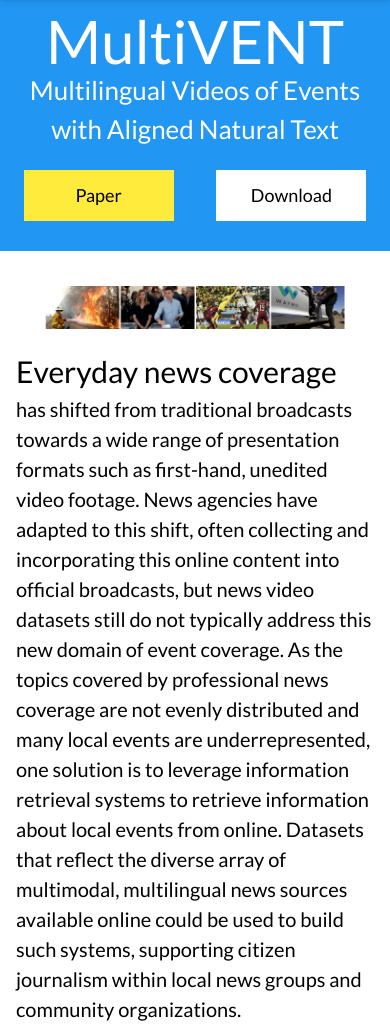
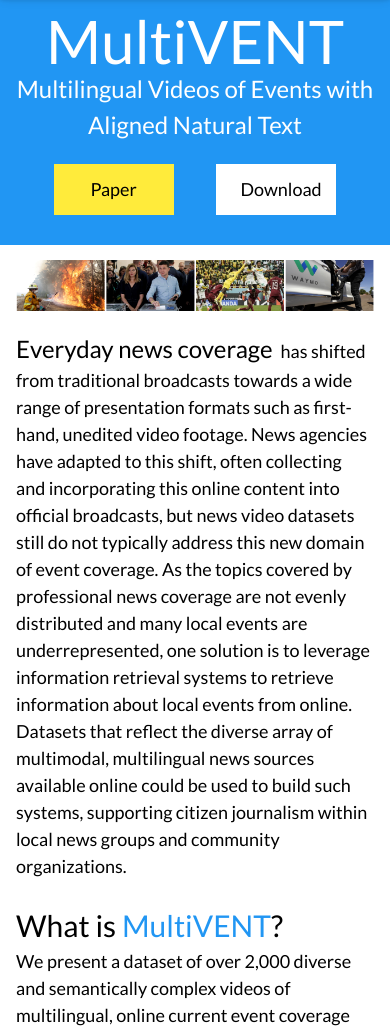
Before and after one commit to katesanders9/multiVENT-dataset, a plain HTML site: page index.html in a window 390 px wide. Shown: the part 54-1088 px from the top of the page. Drawn offline with nearby package versions, Linux system fonts and the light colour scheme.

Commit message:
Mobile updates 2

```diff
--- a/index.html
+++ b/index.html
@@ -21,7 +21,7 @@ body,h1,h2,h3,h4,h5,h6 {font-family: "Lato", sans-serif}
   width: 65%;
 }
 
-h1,h2 {
+h1,h2,h3 {
 /*  color: #3f51b5;*/
   display: inline;
 }
@@ -55,28 +55,28 @@ h4,h5 {
 <!-- Header -->
 <header class="w3-container w3-blue w3-center" style="padding:50px 16px 30px 16px; margin-bottom:15px">
   <h1 style="font-size:60px;padding-bottom:0px;margin-bottom:-10px;color:#FFFFFF">MultiVENT</h1>
-  <p style="font-size:26px;padding-top:0px;margin-top:-15px;margin-bottom:5px">Multilingual Videos of Events with Aligned Natural Text</p>
-  <a href="https://arxiv.org/abs/2307.03153"><button style="width:150px;margin-right:20px" class="w3-button w3-yellow w3-padding-large w3-large w3-margin-top w3-hover-red">Paper</button></a>
-  <a href="https://github.com/katesanders9/multiVENT"><button style="width:150px;margin-left:20px" class="w3-button w3-white w3-padding-large w3-large w3-margin-top w3-hover-red">Download</button></a>
+  <p style="font-size:24px;padding-top:0px;margin-top:-15px;margin-bottom:5px">Multilingual Videos of Events with Aligned Natural Text</p>
+  <a href="https://arxiv.org/abs/2307.03153"><button style="width:120px;margin-right:20px" class="w3-button w3-yellow w3-padding-large w3-large w3-margin-top w3-hover-red">Paper</button></a>
+  <a href="https://github.com/katesanders9/multiVENT"><button style="width:120px;margin-left:20px" class="w3-button w3-white w3-padding-large w3-large w3-margin-top w3-hover-red">Download</button></a>
 </header>
 
 <!-- First Grid -->
 <div class="w3-row-padding w3-container">
-    <img class="center" style="margin-bottom:20px;margin-top:20px;max-width:980px; min-width:300px" src="images/aa.png">
+    <img class="center" style="margin-bottom:20px;margin-top:0px;max-width:980px; width:100%" src="images/aa.png">
     <!--<img class="center" src="images/b.png">-->
 
   <div class="w3-content">
 
-      <h2 style="margin-right:10px">Everyday news coverage</h2>
-      <h4>has shifted from traditional broadcasts towards a wide range of presentation formats such as first-hand, unedited video footage. News agencies have adapted to this shift, often collecting and incorporating this online content into official broadcasts, but news video datasets still do not typically address this new domain of event coverage. As the topics covered by professional news coverage are not evenly distributed and many local events are underrepresented, one solution is to leverage information retrieval systems to retrieve information about local events from online. Datasets that reflect the diverse array of multimodal, multilingual news sources available online could be used to build such systems, supporting citizen journalism within local news groups and community organizations.</h4><br/><br/>
+      <h3 style="margin-right:5px">Everyday news coverage</h3>
+      <h5>has shifted from traditional broadcasts towards a wide range of presentation formats such as first-hand, unedited video footage. News agencies have adapted to this shift, often collecting and incorporating this online content into official broadcasts, but news video datasets still do not typically address this new domain of event coverage. As the topics covered by professional news coverage are not evenly distributed and many local events are underrepresented, one solution is to leverage information retrieval systems to retrieve information about local events from online. Datasets that reflect the diverse array of multimodal, multilingual news sources available online could be used to build such systems, supporting citizen journalism within local news groups and community organizations.</h5><br/><br/>
 
-      <h1 style="margin-right:10px">What is <span style="color: #2196F3">MultiVENT</span>?</h1><br/>
+      <h2 style="margin-right:10px">What is <span style="color: #2196F3">MultiVENT</span>?</h2><br/>
       <!--<img class="center" style="width:80%;margin-top:0px;margin-bottom:0px" src="images/b.png"><br/>-->
-      <h4 class="w3-padding-32">We present a dataset of over 2,000 diverse and semantically complex videos of multilingual, online current event coverage amounting to over 55 hours of footage. These videos are each paired with multilingual natural language video descriptions and long-form documents covering the events in detail. The dataset spans 260 diverse current events in total that take place in over forty countries during the last decade.</h4><br/><br/>
+      <h5 class="w3-padding-32">We present a dataset of over 2,000 diverse and semantically complex videos of multilingual, online current event coverage amounting to over 55 hours of footage. These videos are each paired with multilingual natural language video descriptions and long-form documents covering the events in detail. The dataset spans 260 diverse current events in total that take place in over forty countries during the last decade.</h5><br/><br/>
 
-<img class="center" style="width:80%;margin-top:0px;margin-bottom:0px" src="images/e.png"><br/>
+<img class="center" style="width:100%;margin-top:0px;margin-bottom:0px; max-width:800px" src="images/e.png"><br/>
 
-      <h4 class="w3-padding-32">Above is an example of a data point in MultiVENT. Each data point consists of data anchored to a video depicting a current event – this video can be professionally produced by a news agency, or unprofessional footage uploaded to social media by a random person. The video is produced for speakers of one of our five target languages, in this case Arabic. The video comes with a paired text description in the same language, and up to two long-form text documents describing the current event of interest, usually from Wikipedia. There’s always an English document provided, and if the target language isn’t English, a document in that target language.</h4><br/><br/>
+      <h5 class="w3-padding-32">Above is an example of a data point in MultiVENT. Each data point consists of data anchored to a video depicting a current event – this video can be professionally produced by a news agency, or unprofessional footage uploaded to social media by a random person. The video is produced for speakers of one of our five target languages, in this case Arabic. The video comes with a paired text description in the same language, and up to two long-form text documents describing the current event of interest, usually from Wikipedia. There’s always an English document provided, and if the target language isn’t English, a document in that target language.</h5><br/><br/>
 
 
 
@@ -84,7 +84,7 @@ h4,h5 {
       </div></div>
 
 <div class="w3-container w3-blue w3-center  w3-padding-64">
-    <h1 class="w3-margin w3-xlarge"><a href=""><button style="margin-right:20px" class="w3-button w3-white w3-padding-large w3-large w3-hover-red">Explore the dataset →</button></a> or   <a href="https://arxiv.org/abs/2307.03153"><button style="margin-left:20px" class="w3-button w3-yellow w3-padding-large w3-large w3-hover-red">Check out the paper →</button></a></h1>
+    <!--<h1 class="w3-margin w3-xlarge"><a href=""><button style="margin-right:20px" class="w3-button w3-white w3-padding-large w3-large w3-hover-red">Explore the dataset →</button></a> or -->  <a href="https://arxiv.org/abs/2307.03153"><button style="margin-left:0px" class="w3-button w3-yellow w3-padding-large w3-large w3-hover-red">Check out the paper →</button></a></h1>
 </div>
 
 <!-- Footer -->
```
Also changed, not shown: contact.html (+2 -2 lines).
